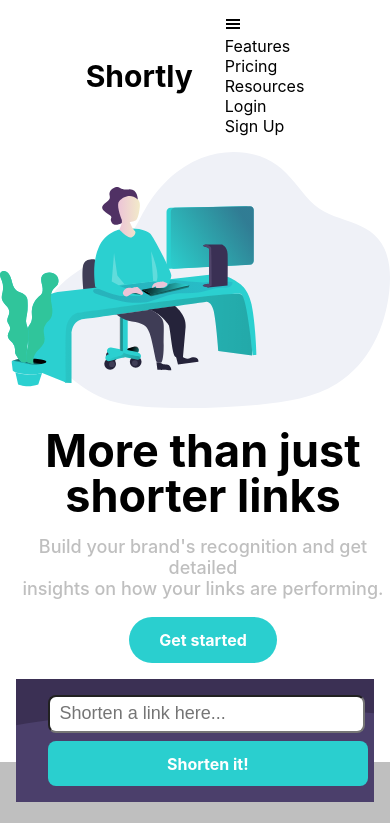
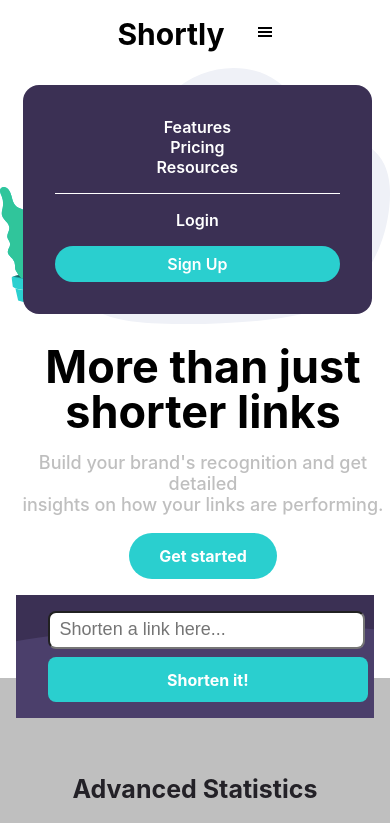
Before and after one commit to chrysellia/api-shorter-links, a React (Create React App) app in the folder website/: page / in a window 390 px wide. Shown: the top 823 px of the page. Built offline with nearby package versions, Linux system fonts and the light colour scheme.

Commit message:
Mobile version second update

```diff
--- a/website/src/Components/Navbar/Navbar.component.js
+++ b/website/src/Components/Navbar/Navbar.component.js
@@ -32,19 +32,20 @@
                         <div className="navbar-login">Login</div>
                         <div className="navbar-signup">Sign Up</div>
                     </div>
-                    <div className="navbar-hamburger" onClick={() => toggleShow(true)}>
-                        <GiHamburgerMenu/>
-                        <div ref={menuRef}  className={`toggle-menu" ${ show ? 'show' : 'hide'}`}>
-                            <div className="hamburger-bloc">
+
+                    <div className="navbar-mobile">
+                        <div className="navbar-hamburger" onClick={() => toggleShow(true)}>
+                            <GiHamburgerMenu/>
+                        </div>
+                        <div className="toggle-menu">
+                            <div ref={menuRef} className={`hamburger-bloc" ${ show ? 'show' : 'hide'}`}>
                                 <div className="hamburger-item">Features</div>
                                 <div className="hamburger-item">Pricing</div>
                                 <div className="hamburger-item">Resources</div>
                             </div>
                             <div className="divide-line"></div>
-                            <div className="hamburger-authentification">
-                                <div className="hamburger-login">Login</div>
-                                <div className="hamburger-signup">Sign Up</div>
-                            </div>
+                            <div className="hamburger-login">Login</div>
+                            <div className="hamburger-signup">Sign Up</div>
                         </div>
                     </div>
                 </div>
--- a/website/src/Components/Navbar/Navbar.style.scss
+++ b/website/src/Components/Navbar/Navbar.style.scss
@@ -51,7 +51,7 @@
                 }
             }
 
-            .navbar-hamburger {
+            .navbar-mobile {
                 display: none;
             }
         }
@@ -83,20 +83,27 @@
                     display: none;
                 }
 
+                .navbar-mobile {
+                    display: block;
+
                     .navbar-hamburger {
                         display: block;
+                    }
 
                     .toggle-menu {
                         position: absolute;
                         top: 85px;
-                        left: 156px;
-                        background-color: hsl(257, 27%, 26%);
+                        left: 23px;
+                        background-color: #3b3054;
                         padding: 2rem 2rem;
                         text-align: center;
                         color: white;
                         font-weight: 600;
                         border-radius: 1rem;
+                        width: 73%;
 
+
+                        .hamburger-bloc {
                             &.show {
                                 transform: scale(1);
                                 transition: all ease-in 300ms;
@@ -109,21 +116,18 @@
                                 transform-origin: top;
                             }
 
-                        .hamburger-bloc {
-
                             .hamburger-item {
-                                padding-bottom: 1rem;
+                                padding-bottom: 2rem;
                             }
                         }
 
                         .divide-line {
                             border-bottom: 1px solid white;
+                            padding-top: 1rem;
                         }
 
-                        .hamburger-authentification {
+                        .hamburger-login {
                             padding-top: 1rem;
-
-                            .hamburger-login {
                             padding-bottom: 1rem;
                         }
 
@@ -139,4 +143,3 @@
         }
     }
 }
-}
```
Lines whose indentation alone changed are shown as unchanged.
